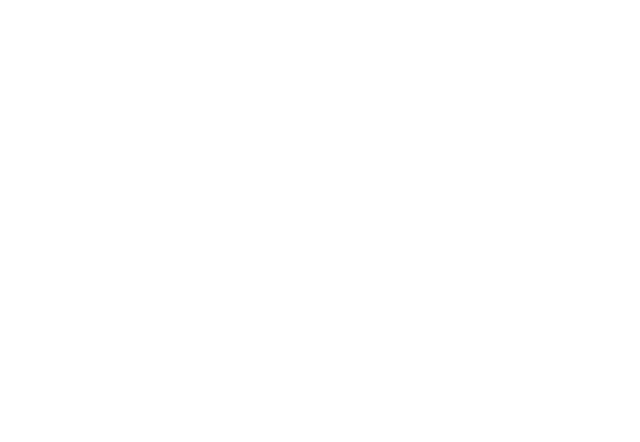
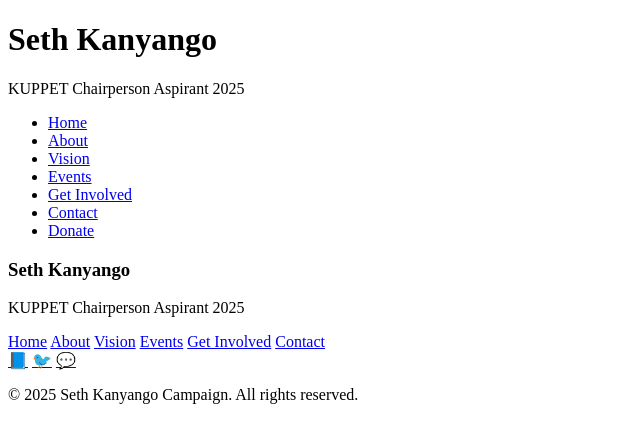
Before and after one commit to ntabothecoder/Seth-Kanyango-Campaign, a plain HTML site: page index.html in a window 1280 px wide. Shown: the whole page, without its empty margins (0-640 px from the left). Drawn offline with Linux system fonts and the light colour scheme.

Commit message:
Add the footer

```diff
--- a/index.html
+++ b/index.html
@@ -13,14 +13,54 @@
 
 <body>
     <header>
-        <img src="" alt="">
+        <div class="logo">
+            <h1>Seth Kanyango</h1>
+            <p>KUPPET Chairperson Aspirant 2025</p>
+        </div>
+
+        <nav class="navbar">
+            <ul>
+                <li><a href="#">Home</a></li>
+                <li><a href="#about">About</a></li>
+                <li><a href="#vision">Vision</a></li>
+                <li><a href="#events">Events</a></li>
+                <li><a href="#involved">Get Involved</a></li>
+                <li><a href="#contact">Contact</a></li>
+                <li><a class="donate-btn" href="#donate">Donate</a></li>
+            </ul>
+        </nav>
     </header>
     <main>
 
     </main>
-    <footer>
+    <footer class="main-footer">
+        <div class="footer-content">
+            <div class="footer-left">
+                <h3>Seth Kanyango</h3>
+                <p>KUPPET Chairperson Aspirant 2025</p>
+            </div>
 
+            <div class="footer-links">
+                <a href="#">Home</a>
+                <a href="#about">About</a>
+                <a href="#vision">Vision</a>
+                <a href="#events">Events</a>
+                <a href="#involved">Get Involved</a>
+                <a href="#contact">Contact</a>
+            </div>
+
+            <div class="footer-socials">
+                <a href="#" title="Facebook">📘</a>
+                <a href="#" title="Twitter">🐦</a>
+                <a href="#" title="WhatsApp">💬</a>
+            </div>
+        </div>
+
+        <div class="footer-bottom">
+            <p>&copy; 2025 Seth Kanyango Campaign. All rights reserved.</p>
+        </div>
     </footer>
+
 </body>
 
 </html>
```
